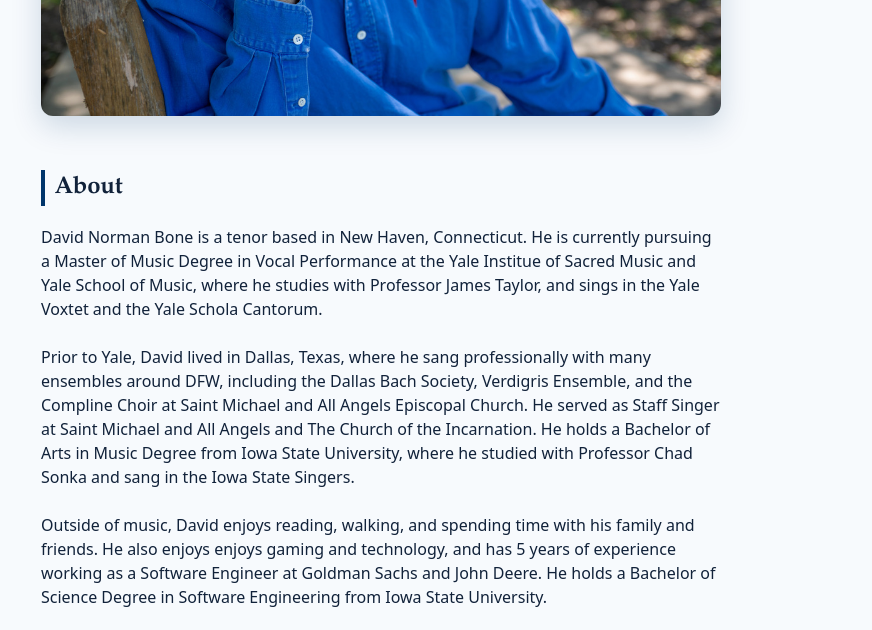
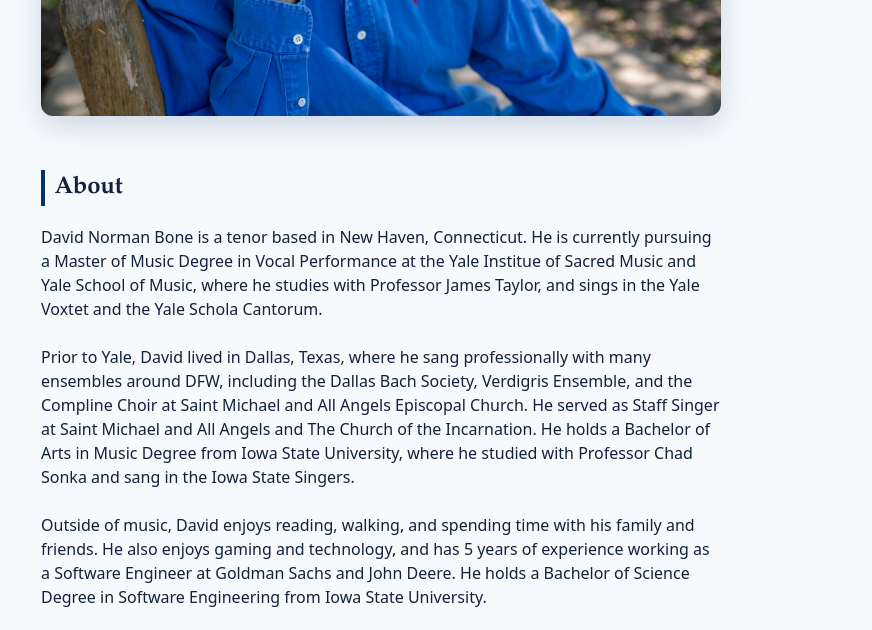
Before and after one commit to davidbone4/portfolio, an Astro site: page / in a window 1280 px wide. Shown: the part 477-1107 px from the top of the page, without its empty margins (199-1071 px from the left). Built offline with nearby package versions, Linux system fonts and the light colour scheme; Astro itself is replaced by a stand-in of ours.

Commit message:
fix typo

```diff
--- a/src/pages/index.astro
+++ b/src/pages/index.astro
@@ -27,7 +27,7 @@ import portrait from "../assets/portrait.jpg";
       of Arts in Music Degree from Iowa State University, where he studied with Professor Chad Sonka and sang in the Iowa State Singers.
     </p>
     <p>
-      Outside of music, David enjoys reading, walking, and spending time with his family and friends. He also enjoys enjoys gaming and technology,
+      Outside of music, David enjoys reading, walking, and spending time with his family and friends. He also enjoys gaming and technology,
       and has 5 years of experience working as a Software Engineer at Goldman Sachs and John Deere.
       He holds a Bachelor of Science Degree in Software Engineering from Iowa State University.
     </p>
```
